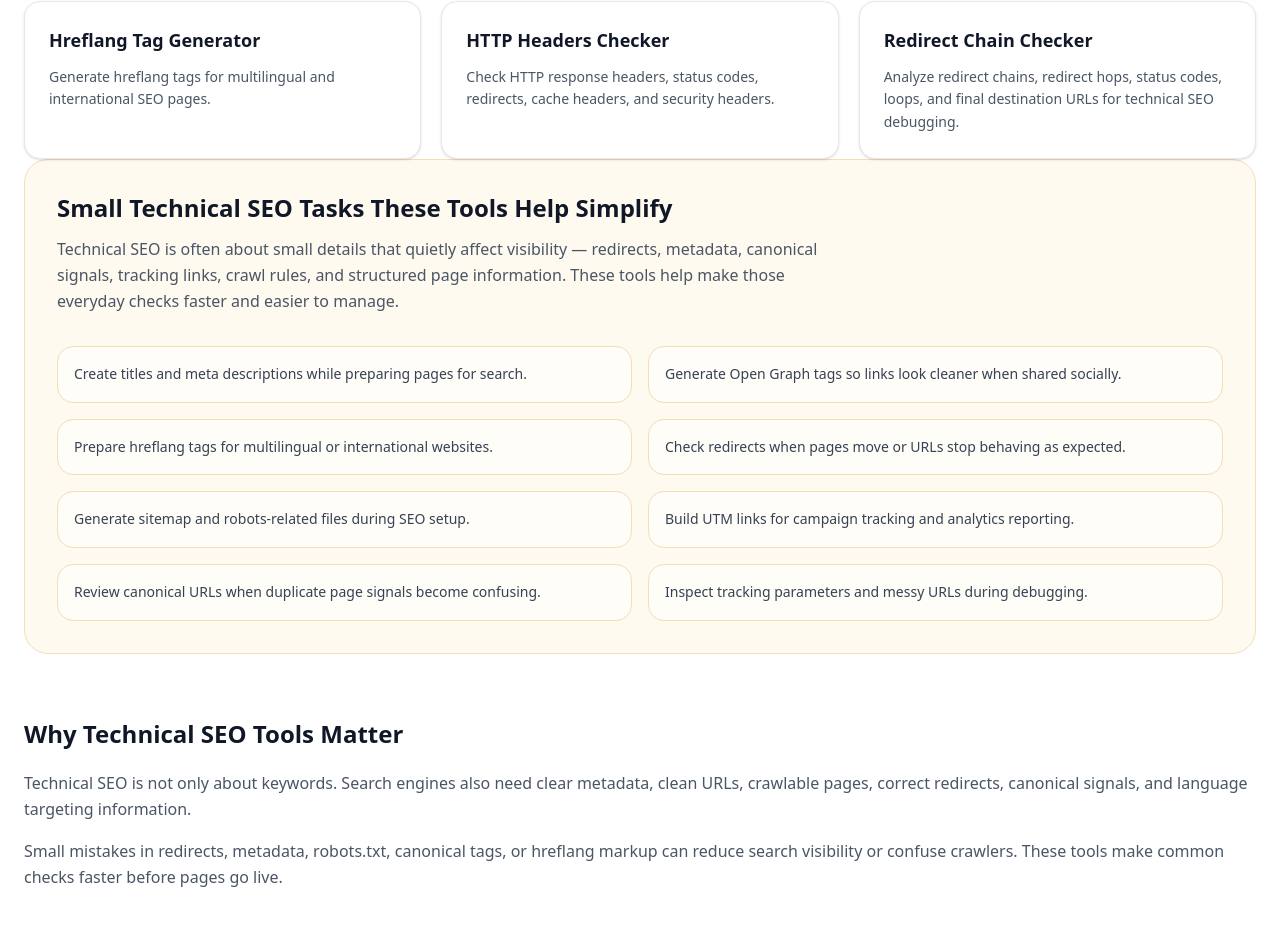
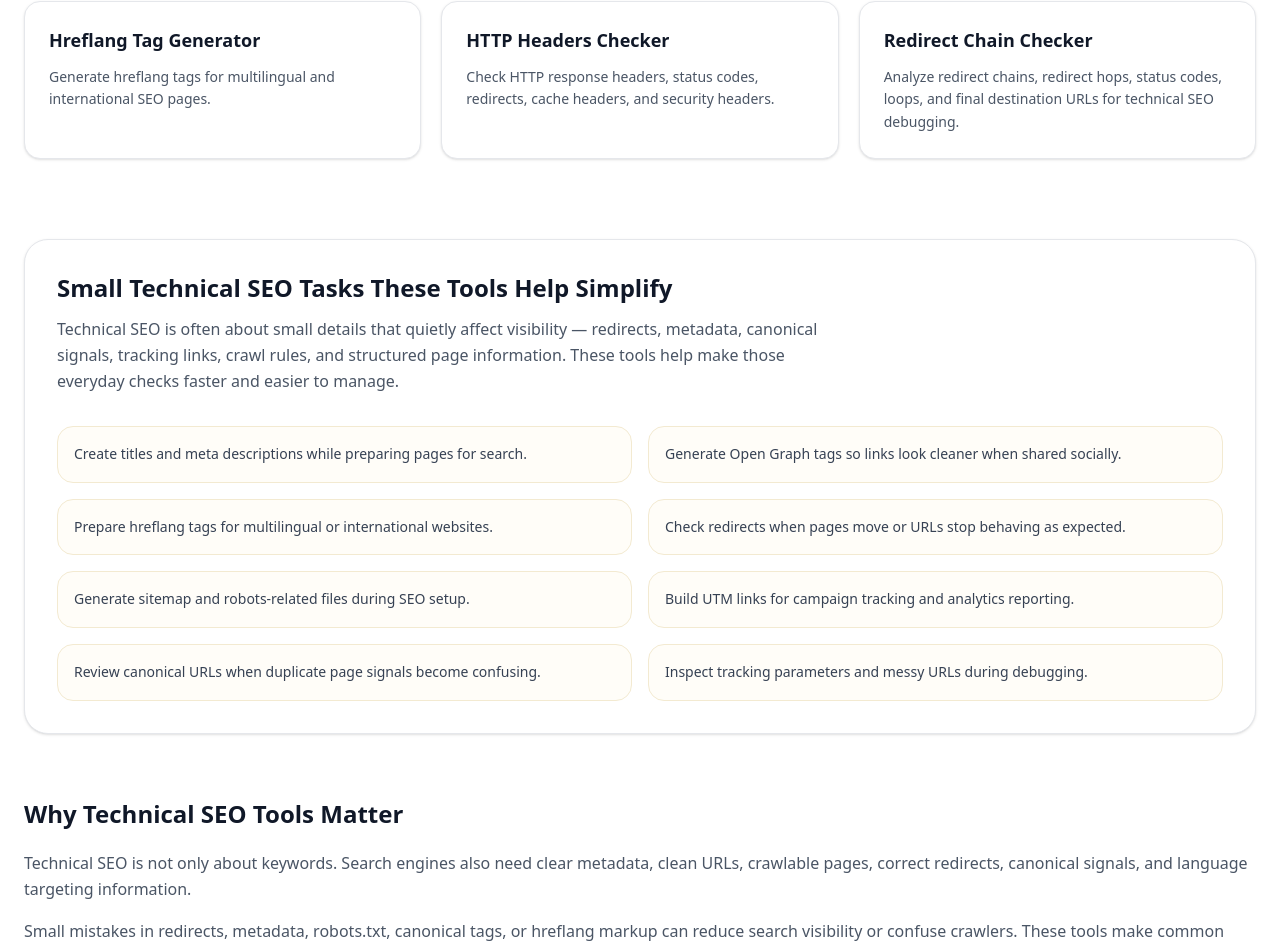
Before and after one commit to vaarunsonawwane-ops/yoryantra-new, a Next.js app: page /categories/seo-tools in a window 1280 px wide. Shown: the part 1936-2885 px from the top of the page. Built offline with nearby package versions, Linux system fonts and the light colour scheme.

Commit message:
Section card and section mini card ui fixed

```diff
--- a/app/components/SectionCard.tsx
+++ b/app/components/SectionCard.tsx
@@ -4,8 +4,8 @@ export default function SectionCard({
   children: React.ReactNode;
 }) {
   return (
-    <div className="rounded-3xl border border-[#f1dfb5] bg-[#fffaf0] p-8">
+    <section className="mt-20 rounded-3xl border border-gray-200 bg-white p-8 shadow-sm">
       {children}
-    </div>
+    </section>
   );
 }
--- a/app/components/SectionMiniCard.tsx
+++ b/app/components/SectionMiniCard.tsx
@@ -4,7 +4,7 @@ export default function SectionMiniCard({
   children: React.ReactNode;
 }) {
   return (
-    <div className="rounded-2xl border border-[#f1dfb5] bg-[#fffdf8] p-4">
+    <div className="rounded-2xl border border-[#f3ead1] bg-[#fffdf8] p-4 transition duration-200 hover:shadow-sm">
       {children}
     </div>
   );
```
